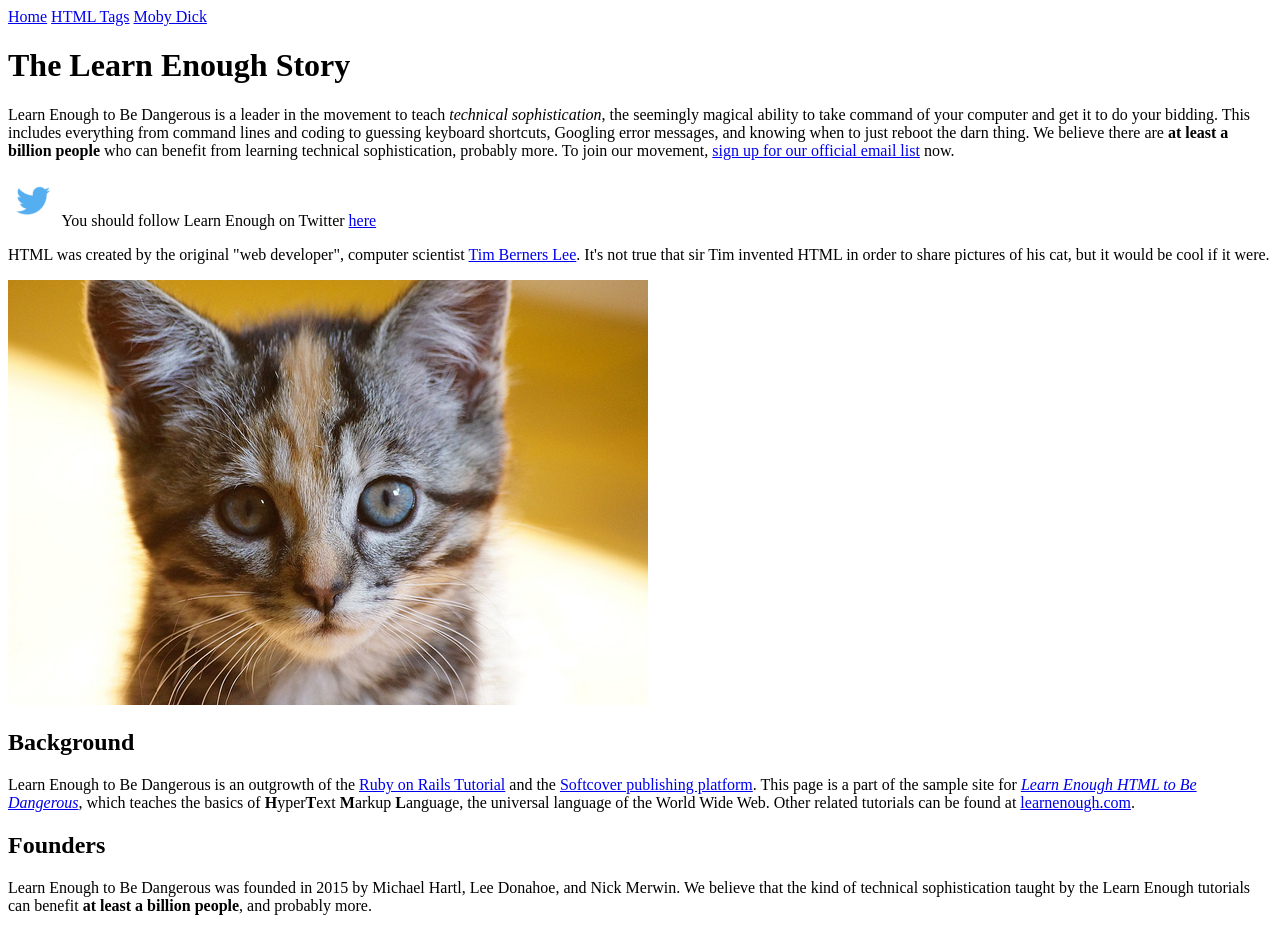
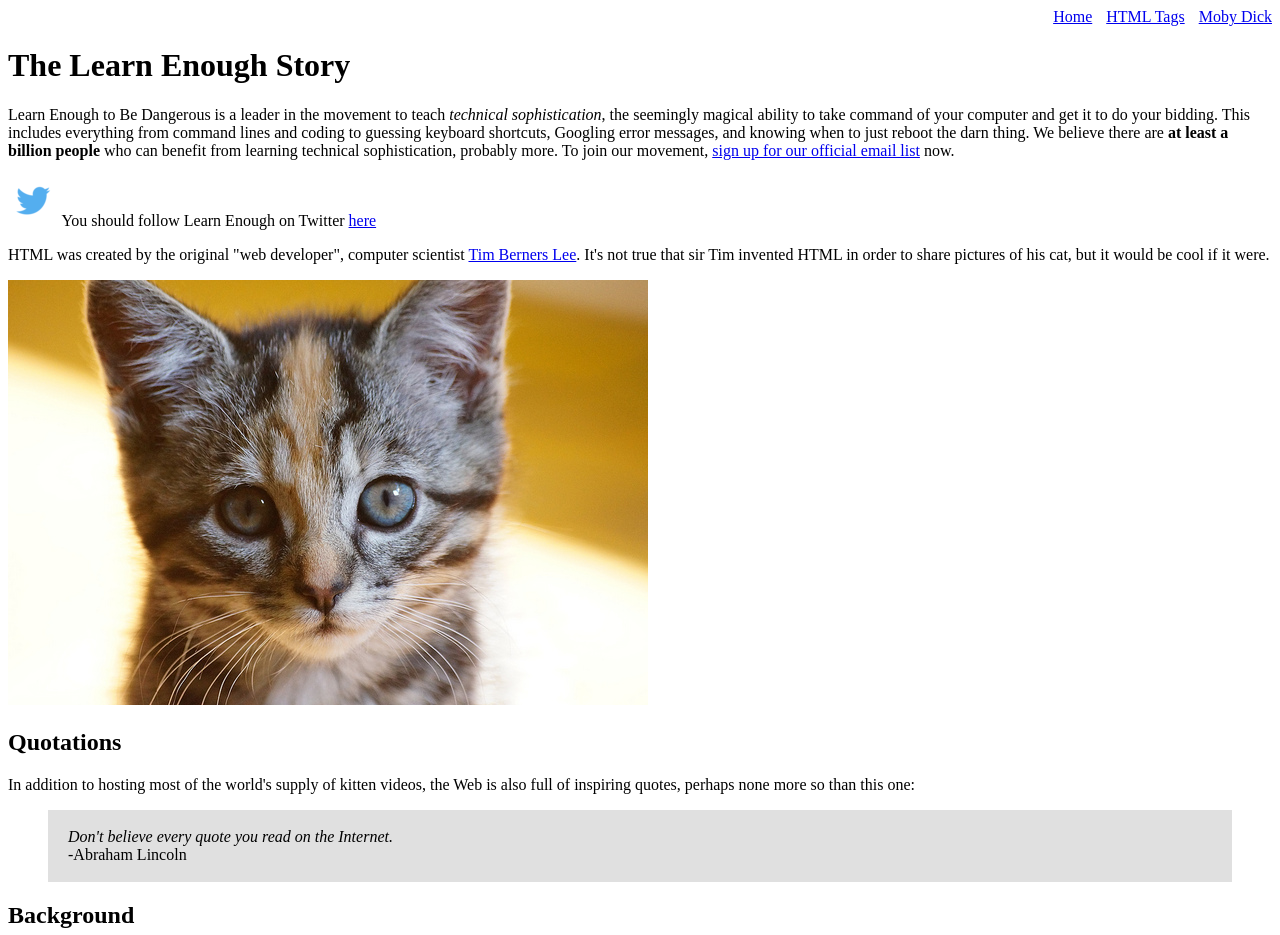
Before and after one commit to Ganglians/sample_website, a plain HTML site: page index.html in a window 1280 px wide. Shown: the top 935 px of the page. Drawn offline with Linux system fonts and the light colour scheme.

Commit message:
Add styling changes

```diff
--- a/index.html
+++ b/index.html
@@ -5,10 +5,10 @@
     <meta charset="utf-8">
   </head>
   <body>
-    <div>
+    <div style="text-align: right;">
       <a href="index.html">Home</a>
-      <a href="tags.html">HTML Tags</a>
-      <a href="moby_dick.html">Moby Dick</a>
+      <a href="tags.html" style="margin: 0 0 0 10px;">HTML Tags</a>
+      <a href="moby_dick.html" style="margin: 0 0 0 10px;">Moby Dick</a>
     </div>
 
     <h1>The Learn Enough Story</h1>
@@ -44,6 +44,20 @@
     <a href="https://www.flickr.com/photos/deborah_s_perspective/14144861329">
       <img src="images/kitten.jpg" alt="An adorable kitten">
     </a>
+
+    <h2>Quotations</h2>
+
+    <p>
+      In addition to hosting most of the world's supply of kitten videos, the Web
+      is also full of inspiring quotes, perhaps none more so than this one:
+    </p>
+    <blockquote style="padding: 2px 20px; background: #e0e0e0;">
+      <p>
+        <em>Don't believe every quote you read on the Internet.</em>
+        <br>
+        -Abraham Lincoln
+      </p>
+    </blockquote>
 
     <h2>Background</h2>
 
```
Also changed, not shown: moby_dick.html (+3 -3 lines), tags.html (+3 -3 lines).
